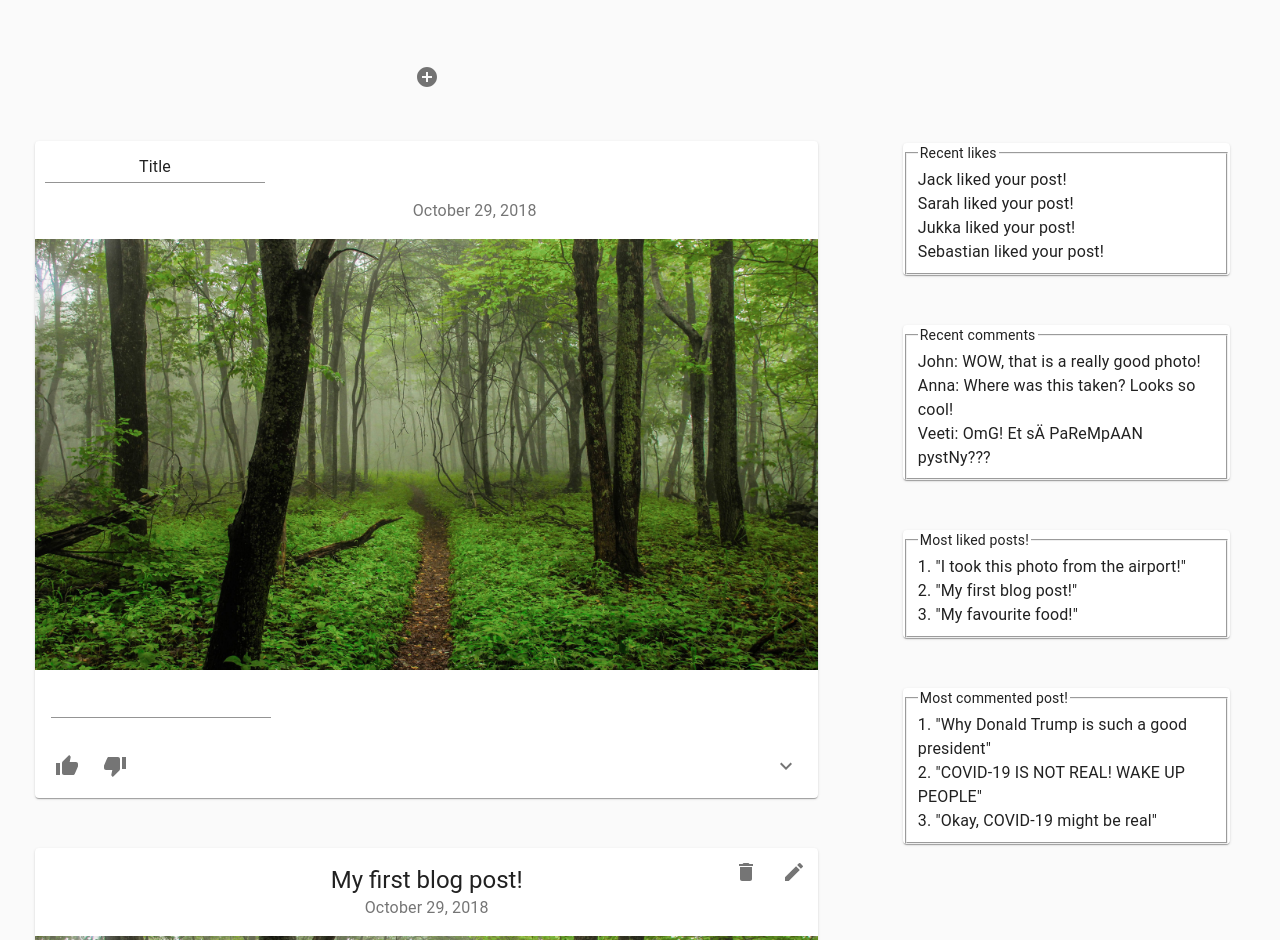
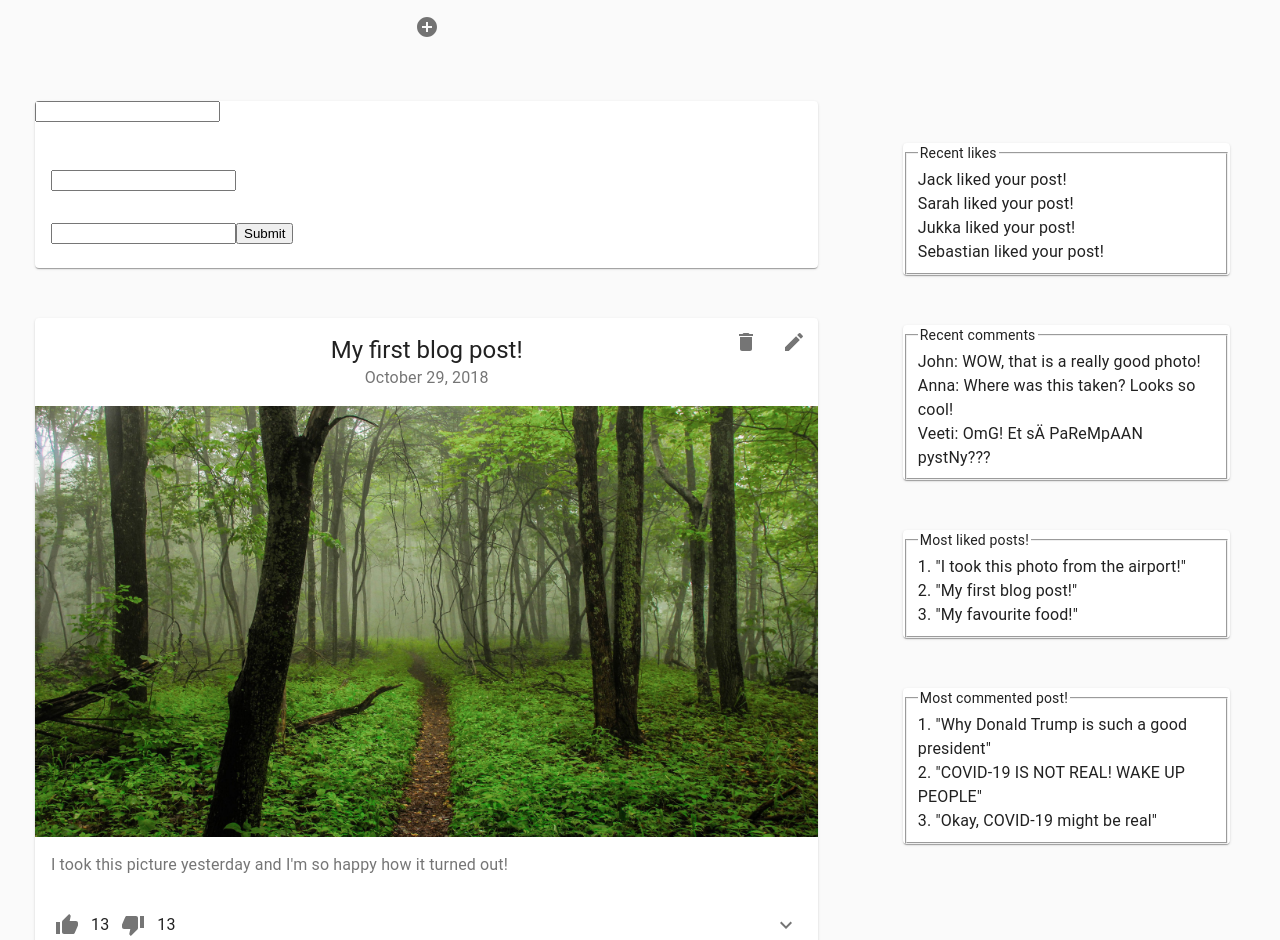
Before and after one commit to Lmarkk/blog-platform-spring-react, a React (Create React App) app in the folder react_frontend/: page / in a window 1280 px wide. Shown: the part 652-1592 px from the top of the page. Built offline with nearby package versions, Linux system fonts and the light colour scheme.

Commit message:
Clean Left Pane

```diff
--- a/react_frontend/src/components/layouts/LeftPane.js
+++ b/react_frontend/src/components/layouts/LeftPane.js
@@ -1,4 +1,4 @@
-import React from 'react'
+import React, {useState} from 'react'
 import { makeStyles } from '@material-ui/core/styles';
 import clsx from 'clsx';
 import Card from '@material-ui/core/Card';
@@ -11,13 +11,12 @@ import Typography from '@material-ui/core/Typography';
 import ThumbUp from '@material-ui/icons/ThumbUp';
 import ExpandMoreIcon from '@material-ui/icons/ExpandMore';
 import ThumbDown from '@material-ui/icons/ThumbDown';
-import AddCircle from '@material-ui/icons/AddCircle';
 import DeleteIcon from '@material-ui/icons/Delete';
 import EditIcon from '@material-ui/icons/Edit';
 import HTTPFetch from "../../HTTPFetch";
 import HTTPPost from "../../HTTPPost";
-import TextField from '@material-ui/core/TextField';
-
+import {Form} from './Form';
+import AddCircle from '@material-ui/icons/AddCircle';
 
 const useStyles = makeStyles(theme => ({
     root: {
@@ -67,88 +66,38 @@ const useStyles = makeStyles(theme => ({
     }
 }));
 
-export default function BlogCard() {
+export default function BlogCards() {
+
+
+    const stateClass = new Form();
     const classes = useStyles();
     const [expanded, setExpanded] = React.useState(false);
+    const today = new Date();
+    const todayDate = today.getDate() + "/"+ parseInt(today.getMonth()+1) +"/"+ today.getFullYear();
 
     const handleExpandClick = () => {
         setExpanded(!expanded);
     };
 
-    const handleDateChange = date => {
-        setSelectedDate(date);
-    };
-
-    const [selectedDate, setSelectedDate] = React.useState(new Date(''));
     const httpPost = new HTTPPost();
     const httpFetch = new HTTPFetch();
 
+
+    const changeColorGreen = () => {
+        this.setState({image_path:'new path'});
+    };
+
+    const handleCreatePost = () => {
+
+    };
+
+
     return (
         <div>
-        <div className={classes.root}>
-            <IconButton className={classes.addIcon} onClick={httpFetch.fetchDataFromBackend}>
+            <IconButton className={classes.addIcon} onClick={handleCreatePost}>
                 <AddCircle/>
             </IconButton>
-            <Card>
-                <TextField required id={"standard-required"} defaultValue="Title" className={classes.headerTextField} inputProps={{min: 0, style: { textAlign: 'center' }}} />
-                <CardHeader className={classes.cardHeader} subheader='October 29, 2018'/>
-                <img
-                    className={classes.media}
-                    src={require('../images/nature.jpg')} alt={'cannot display'}
-                />
-                <CardContent>
-                    <TextField required id={"standard-required"}   />
-                </CardContent>
-                <CardActions disableSpacing>
-                    <IconButton aria-label='add to favorites'>
-                        <ThumbUp/>
-                    </IconButton>
-                    <IconButton aria-label='share'>
-                        <ThumbDown />
-                    </IconButton>
-                    <IconButton
-                        className={clsx(classes.expand, {
-                            [classes.expandOpen]: expanded,
-                        })}
-                        onClick={handleExpandClick}
-                        aria-expanded={expanded}
-                        aria-label='show more'
-                    >
-                        <ExpandMoreIcon />
-                    </IconButton>
-                </CardActions>
-                <Collapse in={expanded} timeout='auto' unmountOnExit>
-                    <CardContent>
-                        <Typography paragraph>Lorem ipsum:</Typography>
-                        <Typography paragraph>
-                            Lorem ipsum dolor sit amet, consectetur adipiscing elit. Donec malesuada, dolor sed tincidunt fringilla, nisl magna lobortis orci, id accumsan
-                            elit nibh sed purus. In sed suscipit nunc. Integer tortor eros, rhoncus et turpis in, vehicula maximus sapien.
-                            Vivamus interdum nunc quis felis dictum, eu iaculis mi fringilla. Phasellus vitae consectetur mauris. Mauris eu auctor massa,
-                            quis aliquam ligula. Duis varius dui massa, ut euismod velit viverra nec. Etiam quis diam eu lectus pretium interdum. Integer eget nunc nisl.
-                            Sed id posuere tortor. Praesent quis laoreet eros, in varius mi. Curabitur pulvinar vehicula arcu, ut eleifend velit porttitor et. Vivamus auctor
-                            ultricies convallis. Praesent non ornare ipsum. Nam condimentum mi vel velit pharetra, venenatis rhoncus risus rutrum.
-                        </Typography>
-                        <Typography paragraph>
-                            Lorem ipsum dolor sit amet, consectetur adipiscing elit. Donec malesuada, dolor sed tincidunt fringilla, nisl magna lobortis orci, id accumsan
-                            elit nibh sed purus. In sed suscipit nunc. Integer tortor eros, rhoncus et turpis in, vehicula maximus sapien.
-                            Vivamus interdum nunc quis felis dictum, eu iaculis mi fringilla. Phasellus vitae consectetur mauris. Mauris eu auctor massa,
-                            quis aliquam ligula. Duis varius dui massa, ut euismod velit viverra nec. Etiam quis diam eu lectus pretium interdum. Integer eget nunc nisl.
-                            Sed id posuere tortor. Praesent quis laoreet eros, in varius mi. Curabitur pulvinar vehicula arcu, ut eleifend velit porttitor et. Vivamus auctor
-                            ultricies convallis. Praesent non ornare ipsum. Nam condimentum mi vel velit pharetra, venenatis rhoncus risus rutrum.
-                        </Typography>
-                        <Typography paragraph>
-                            Lorem ipsum dolor sit amet, consectetur adipiscing elit. Donec malesuada, dolor sed tincidunt fringilla, nisl magna lobortis orci, id accumsan
-                            elit nibh sed purus. In sed suscipit nunc. Integer tortor eros, rhoncus et turpis in, vehicula maximus sapien.
-                            Vivamus interdum nunc quis felis dictum, eu iaculis mi fringilla. Phasellus vitae consectetur mauris. Mauris eu auctor massa,
-                            quis aliquam ligula. Duis varius dui massa, ut euismod velit viverra nec. Etiam quis diam eu lectus pretium interdum. Integer eget nunc nisl.
-                            Sed id posuere tortor. Praesent quis laoreet eros, in varius mi. Curabitur pulvinar vehicula arcu, ut eleifend velit porttitor et. Vivamus auctor
-                            ultricies convallis. Praesent non ornare ipsum. Nam condimentum mi vel velit pharetra, venenatis rhoncus risus rutrum.
-                        </Typography>
-                    </CardContent>
-                </Collapse>
-            </Card>
-        </div>
-
+        <Form/>
         <div className={classes.root}>
         <Card>
             <IconButton className={classes.cardIcons}>
@@ -171,12 +120,22 @@ export default function BlogCard() {
                 </Typography>
             </CardContent>
             <CardActions disableSpacing>
-                <IconButton aria-label='add to favorites'>
+                <IconButton>
                     <ThumbUp/>
                 </IconButton>
-                <IconButton aria-label='share'>
+
+                <Typography>
+                    13
+                </Typography>
+
+                <IconButton >
                     <ThumbDown />
                 </IconButton>
+
+                <Typography>
+                    13
+                </Typography>
+
                 <IconButton
                     className={clsx(classes.expand, {
                         [classes.expandOpen]: expanded,
```
